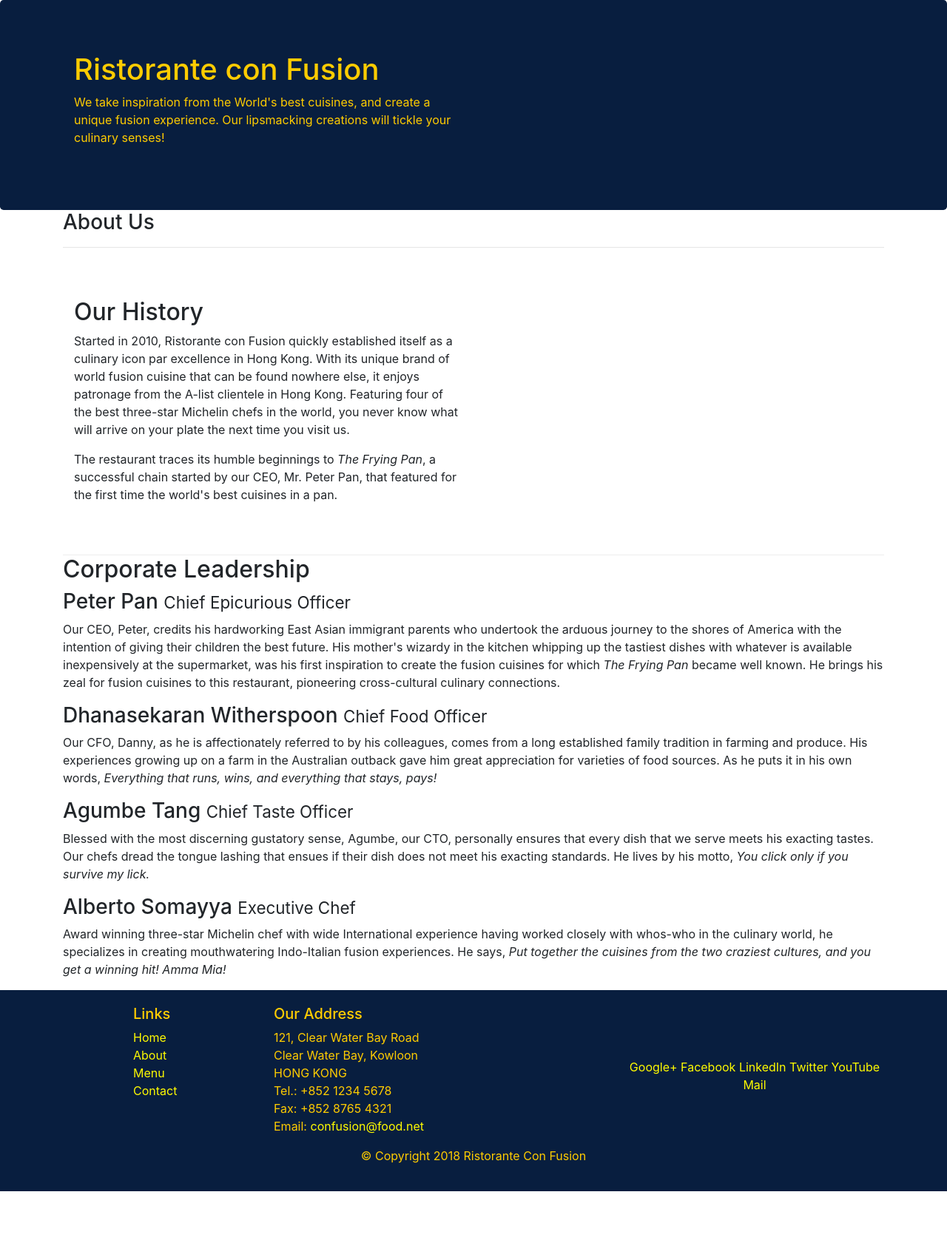
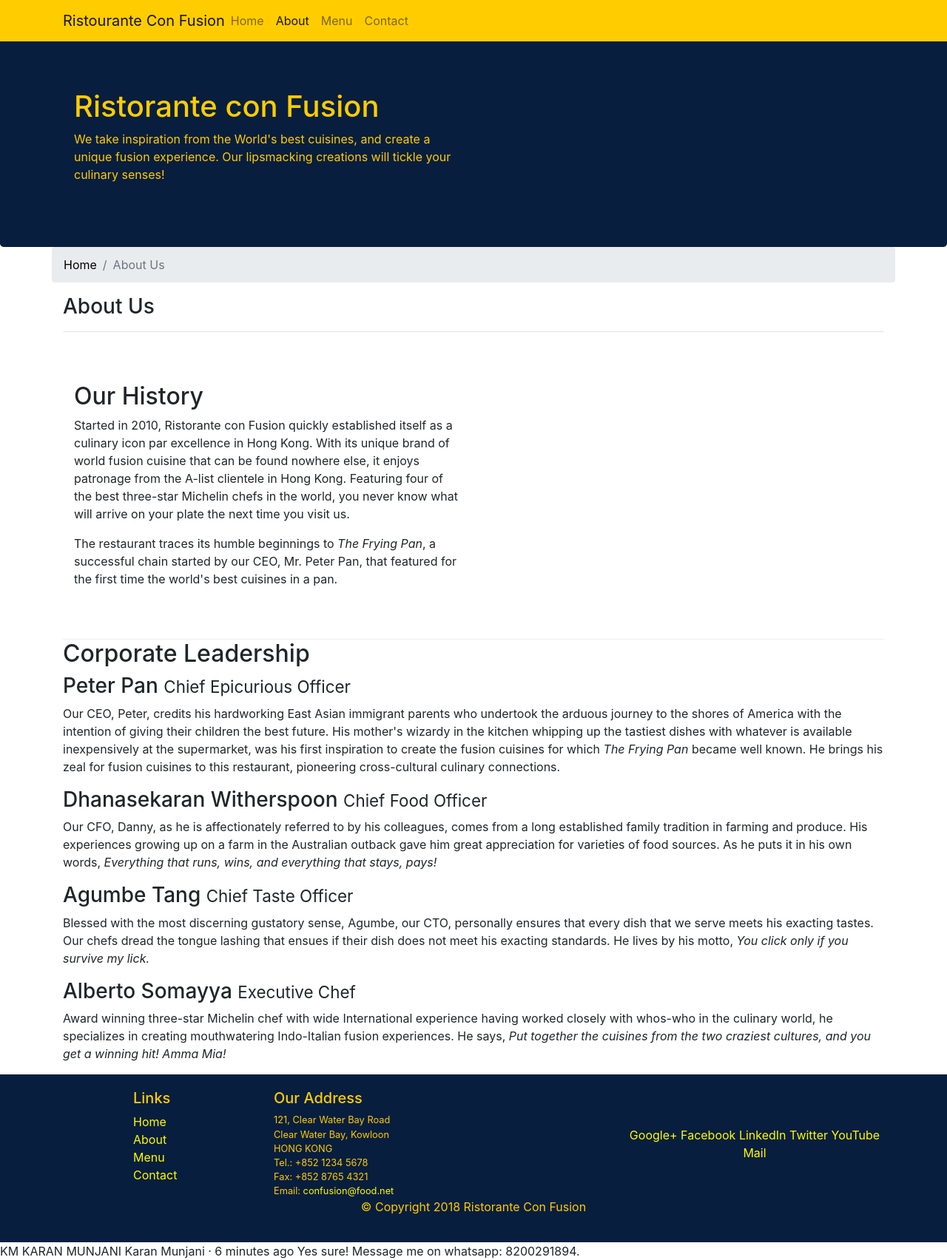
Before and after one commit to ParthPrajapati43/Front-End-Web-UI-Frameworks-and-Tools-Bootstrap-4, a website: page aboutus.html in a window 1280 px wide. Shown: the whole page at 74% size. Before the commit the page ends 1611 px from the top, so only its background shows below. Drawn offline with nearby package versions, Linux system fonts and the light colour scheme.

Commit message:
navigation and breadcrumb

```diff
--- a/aboutus.html
+++ b/aboutus.html
@@ -1,90 +1,141 @@
 <!DOCTYPE html>
 <html lang="en">
-
   <head>
-
     <title>Ristorante Con Fusion: About Us</title>
     <!-- Adding Bootstrap CSS -->
-    <link rel="stylesheet" href="node_modules/bootstrap/dist/css/bootstrap.min.css">
+    <link
+      rel="stylesheet"
+      href="node_modules/bootstrap/dist/css/bootstrap.min.css"
+    />
     <!-- Adding manually done CSS -->
-    <link rel="stylesheet" href="css/styles.css">
+    <link rel="stylesheet" href="css/styles.css" />
   </head>
 
   <body>
+    <nav class="navbar navbar-light navbar-expand-sm fixed-top">
+      <div class="container">
+        <button
+          class="navbar-toggler"
+          type="button"
+          data-toggle="collapse"
+          data-target="#Navbar"
+        >
+          <span class="navbar-toggler-icon"></span>
+        </button>
+        <a class="navbar-brand mr-auto" href="./index.html"
+          >Ristourante Con Fusion</a
+        >
+        <div class="collapse navbar-collapse" id="Navbar">
+          <ul class="navbar-nav mr-auto">
+            <li class="nav-item">
+              <a class="nav-link" href="./index.html">Home</a>
+            </li>
+            <li class="nav-item active">
+              <a class="nav-link" href="#">About</a>
+            </li>
+            <li class="nav-item"><a class="nav-link" href="#">Menu</a></li>
+            <li class="nav-item"><a class="nav-link" href="#">Contact</a></li>
+          </ul>
+        </div>
+      </div>
+    </nav>
 
     <header class="jumbotron">
       <div class="container">
         <div class="row row-header">
           <div class="col-12 col-sm-6">
             <h1>Ristorante con Fusion</h1>
-                    <p>We take inspiration from the World's best cuisines, and create a unique fusion experience. Our
-                        lipsmacking creations will tickle your culinary senses!</p>
+            <p>
+              We take inspiration from the World's best cuisines, and create a
+              unique fusion experience. Our lipsmacking creations will tickle
+              your culinary senses!
+            </p>
           </div>
-                <div class="col-12 col-sm">
-                </div>
+          <div class="col-12 col-sm"></div>
         </div>
       </div>
     </header>
 
     <div class="container">
       <div class="row">
+        <ol class="col-12 breadcrumb">
+          <li class="breadcrumb-item"><a href="./index.html">Home</a></li>
+          <li class="breadcrumb-item active">About Us</li>
+        </ol>
         <div class="col-12 col-sm">
           <h3>About Us</h3>
-                <hr>
+          <hr />
         </div>
       </div>
 
       <div class="row row-content">
         <div class="col-12 order-sm-first col-sm-6">
           <h2>Our History</h2>
-                <p>Started in 2010, Ristorante con Fusion quickly established itself as a culinary icon par excellence
-                    in Hong Kong. With its unique brand of world fusion cuisine that can be found nowhere else, it
-                    enjoys patronage from the A-list clientele in Hong Kong. Featuring four of the best three-star
-                    Michelin chefs in the world, you never know what will arrive on your plate the next time you visit
-                    us.</p>
-                <p>The restaurant traces its humble beginnings to <em>The Frying Pan</em>, a successful chain started by
-                    our CEO, Mr. Peter Pan, that featured for the first time the world's best cuisines in a pan.</p>
+          <p>
+            Started in 2010, Ristorante con Fusion quickly established itself as
+            a culinary icon par excellence in Hong Kong. With its unique brand
+            of world fusion cuisine that can be found nowhere else, it enjoys
+            patronage from the A-list clientele in Hong Kong. Featuring four of
+            the best three-star Michelin chefs in the world, you never know what
+            will arrive on your plate the next time you visit us.
+          </p>
+          <p>
+            The restaurant traces its humble beginnings to
+            <em>The Frying Pan</em>, a successful chain started by our CEO, Mr.
+            Peter Pan, that featured for the first time the world's best
+            cuisines in a pan.
+          </p>
         </div>
-            <div class="col-12 col-sm">
+        <div class="col-12 col-sm"></div>
       </div>
-        </div>
-
 
       <div class="row">
         <div class="col-12 col-sm">
           <h2>Corporate Leadership</h2>
           <h3>Peter Pan <small>Chief Epicurious Officer</small></h3>
-                <p class="d-none d-sm-block">Our CEO, Peter, credits his hardworking East Asian immigrant parents
-                    who
-                    undertook the arduous
-                    journey to the shores of America with the intention of giving their children the best future.
-                    His
-                    mother's wizardy in the kitchen whipping up the tastiest dishes with whatever is available
-                    inexpensively at the supermarket, was his first inspiration to create the fusion cuisines for
-                    which
-                    <em>The Frying Pan</em> became well known. He brings his zeal for fusion cuisines to this
-                    restaurant, pioneering cross-cultural culinary connections.</p>
+          <p class="d-none d-sm-block">
+            Our CEO, Peter, credits his hardworking East Asian immigrant parents
+            who undertook the arduous journey to the shores of America with the
+            intention of giving their children the best future. His mother's
+            wizardy in the kitchen whipping up the tastiest dishes with whatever
+            is available inexpensively at the supermarket, was his first
+            inspiration to create the fusion cuisines for which
+            <em>The Frying Pan</em> became well known. He brings his zeal for
+            fusion cuisines to this restaurant, pioneering cross-cultural
+            culinary connections.
+          </p>
           <h3>Dhanasekaran Witherspoon <small>Chief Food Officer</small></h3>
-                <p class="d-none d-sm-block">Our CFO, Danny, as he is affectionately referred to by his colleagues,
-                    comes from a long established
-                    family tradition in farming and produce. His experiences growing up on a farm in the Australian
-                    outback gave him great appreciation for varieties of food sources. As he puts it in his own words,
-                    <em>Everything that runs, wins, and everything that stays, pays!</em></p>
+          <p class="d-none d-sm-block">
+            Our CFO, Danny, as he is affectionately referred to by his
+            colleagues, comes from a long established family tradition in
+            farming and produce. His experiences growing up on a farm in the
+            Australian outback gave him great appreciation for varieties of food
+            sources. As he puts it in his own words,
+            <em
+              >Everything that runs, wins, and everything that stays, pays!</em
+            >
+          </p>
           <h3>Agumbe Tang <small>Chief Taste Officer</small></h3>
-                <p class="d-none d-sm-block">Blessed with the most discerning gustatory sense, Agumbe, our CTO,
-                    personally ensures that every dish
-                    that we serve meets his exacting tastes. Our chefs dread the tongue lashing that ensues if their
-                    dish does not meet his exacting standards. He lives by his motto, <em>You click only if you survive
-                        my lick.</em></p>
+          <p class="d-none d-sm-block">
+            Blessed with the most discerning gustatory sense, Agumbe, our CTO,
+            personally ensures that every dish that we serve meets his exacting
+            tastes. Our chefs dread the tongue lashing that ensues if their dish
+            does not meet his exacting standards. He lives by his motto,
+            <em>You click only if you survive my lick.</em>
+          </p>
           <h3>Alberto Somayya <small>Executive Chef</small></h3>
-                <p class="d-none d-sm-block">Award winning three-star Michelin chef with wide International experience
-                    having worked closely with
-                    whos-who in the culinary world, he specializes in creating mouthwatering Indo-Italian fusion
-                    experiences. He says, <em>Put together the cuisines from the two craziest cultures, and you get a
-                        winning hit! Amma Mia!</em></p>
+          <p class="d-none d-sm-block">
+            Award winning three-star Michelin chef with wide International
+            experience having worked closely with whos-who in the culinary
+            world, he specializes in creating mouthwatering Indo-Italian fusion
+            experiences. He says,
+            <em
+              >Put together the cuisines from the two craziest cultures, and you
+              get a winning hit! Amma Mia!</em
+            >
+          </p>
         </div>
       </div>
-
     </div>
 
     <footer class="footer">
@@ -93,7 +144,7 @@
           <div class="col-4 offset-1 col-sm-2">
             <h5>Links</h5>
             <ul class="list-unstyled">
-                        <li><a href="#">Home</a></li>
+              <li><a href="./index.html">Home</a></li>
               <li><a href="#">About</a></li>
               <li><a href="#">Menu</a></li>
               <li><a href="#">Contact</a></li>
@@ -102,11 +153,11 @@
           <div class="col-7 col-sm-5">
             <h5>Our Address</h5>
             <address>
-                        121, Clear Water Bay Road<br>
-                        Clear Water Bay, Kowloon<br>
-                        HONG KONG<br>
-                        Tel.: +852 1234 5678<br>
-                        Fax: +852 8765 4321<br>
+              121, Clear Water Bay Road<br />
+              Clear Water Bay, Kowloon<br />
+              HONG KONG<br />
+              Tel.: +852 1234 5678<br />
+              Fax: +852 8765 4321<br />
               Email: <a href="mailto:confusion@food.net">confusion@food.net</a>
             </address>
           </div>
@@ -134,5 +185,7 @@
     <script src="node_modules/popper.js/dist/umd/popper.min.js"></script>
     <script src="node_modules/bootstrap/dist/js/bootstrap.min.js"></script>
   </body>
+</html>
 
-</html>
+KM KARAN MUNJANI Karan Munjani · 6 minutes ago Yes sure! Message me on whatsapp:
+8200291894.
--- a/css/styles.css
+++ b/css/styles.css
@@ -29,8 +29,25 @@ a {
     color: #ffcc00;
 }
 
-.address {
+address {
     font-size: 80%;
     margin: 0px;
-    color: #0f0f0f;
+    color: #ffcc00;
 }
+
+body {
+    padding: 50px 0px 0px 0px;
+    z-index: 0;
+}
+
+.navbar-light {
+    background-color: #ffcc00;
+    color: #081e3f;
+}
+
+.breadcrumb a:link,
+a:visited,
+a:hover,
+a:active {
+    color: #000000;
+}
```
Also changed, not shown: index.html (+66 -27 lines). Lines whose indentation alone changed are shown as unchanged.
